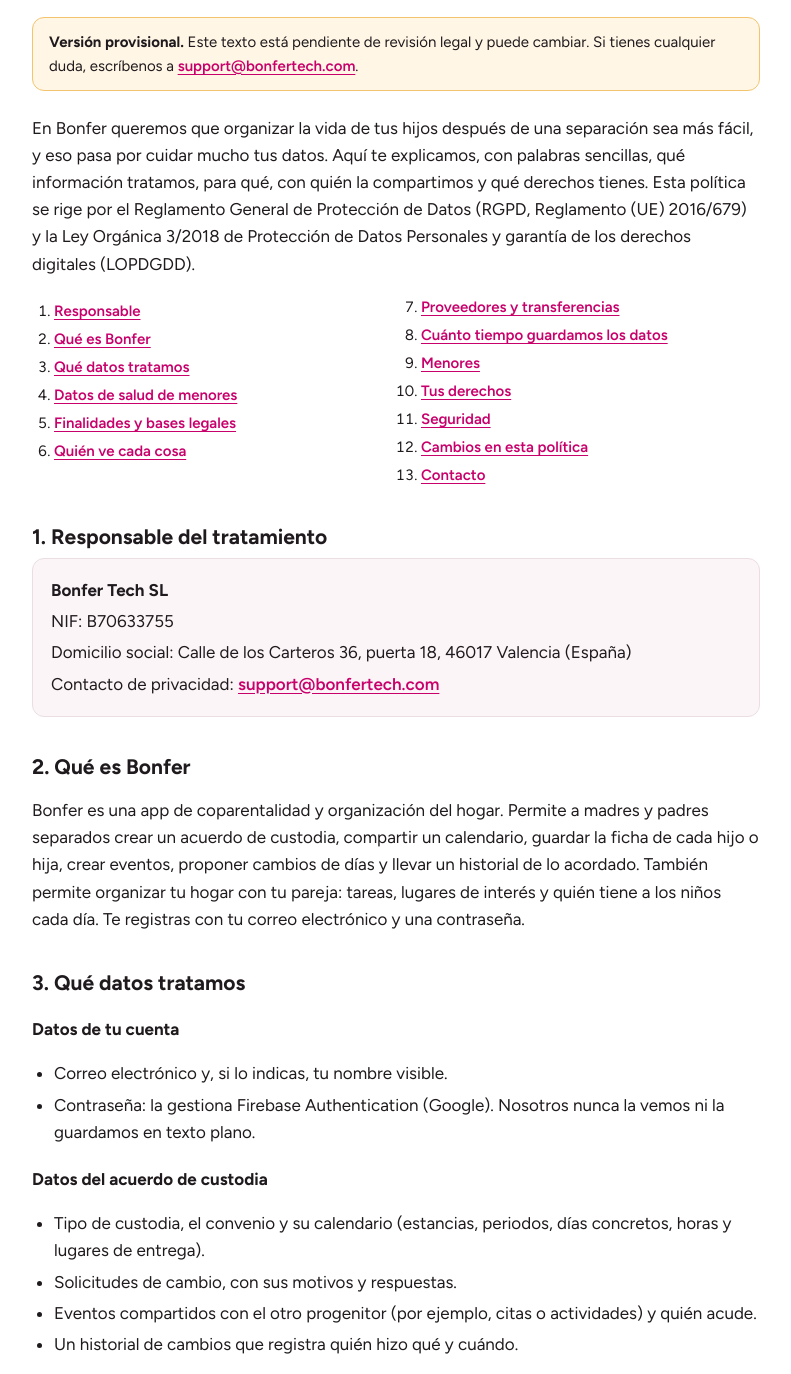
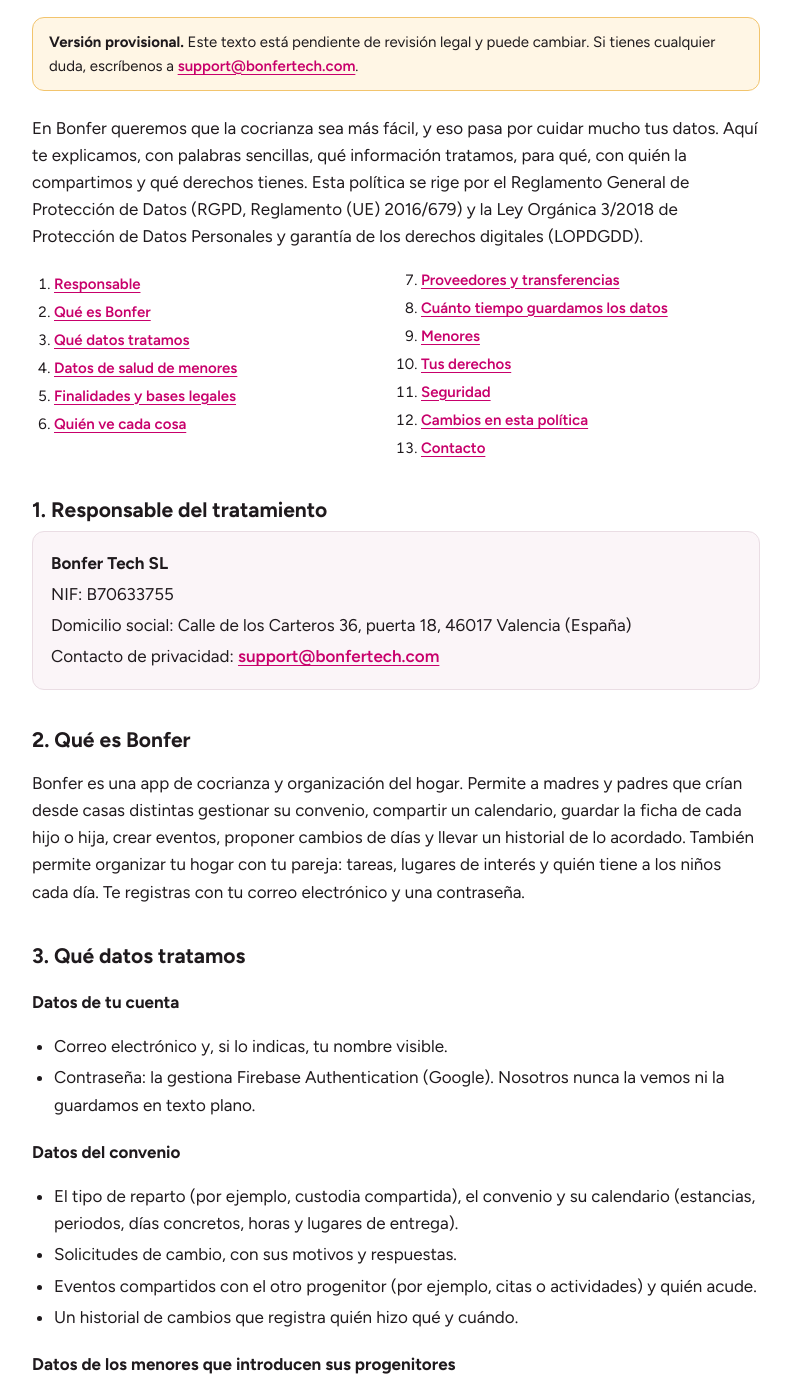
Before and after one commit to BonferInfo/politica-privacidad-bonfer, a plain HTML site: page index.html in a window 1280 px wide. Shown: the part 166-1540 px from the top of the page, without its empty margins (244-1035 px from the left). Drawn offline with Linux system fonts and the light colour scheme.

Commit message:
Política: cocrianza en lugar de separación y custodia
- La primera frase habla de cocrianza y ya no de separación.
- «Qué es Bonfer» y «Quién ve cada cosa» hablan de madres y padres que crían desde casas distintas.
- «Datos del acuerdo de custodia» pasa a «Datos del convenio»; la custodia queda solo como ejemplo del tipo de reparto, que es lo que pregunta la app.

Co-Authored-By: Claude Opus 5.5 <noreply@anthropic.com>

```diff
--- a/index.html
+++ b/index.html
@@ -116,7 +116,7 @@
 
     <p class="note"><strong>Versión provisional.</strong> Este texto está pendiente de revisión legal y puede cambiar. Si tienes cualquier duda, escríbenos a <a href="mailto:support@bonfertech.com">support@bonfertech.com</a>.</p>
 
-    <p>En Bonfer queremos que organizar la vida de tus hijos después de una separación sea más fácil, y eso pasa por cuidar mucho tus datos. Aquí te explicamos, con palabras sencillas, qué información tratamos, para qué, con quién la compartimos y qué derechos tienes. Esta política se rige por el Reglamento General de Protección de Datos (RGPD, Reglamento (UE) 2016/679) y la Ley Orgánica 3/2018 de Protección de Datos Personales y garantía de los derechos digitales (LOPDGDD).</p>
+    <p>En Bonfer queremos que la cocrianza sea más fácil, y eso pasa por cuidar mucho tus datos. Aquí te explicamos, con palabras sencillas, qué información tratamos, para qué, con quién la compartimos y qué derechos tienes. Esta política se rige por el Reglamento General de Protección de Datos (RGPD, Reglamento (UE) 2016/679) y la Ley Orgánica 3/2018 de Protección de Datos Personales y garantía de los derechos digitales (LOPDGDD).</p>
 
     <nav class="toc" aria-label="Índice">
       <ol>
@@ -145,7 +145,7 @@
     </div>
 
     <h2 id="app">2. Qué es Bonfer</h2>
-    <p>Bonfer es una app de coparentalidad y organización del hogar. Permite a madres y padres separados crear un acuerdo de custodia, compartir un calendario, guardar la ficha de cada hijo o hija, crear eventos, proponer cambios de días y llevar un historial de lo acordado. También permite organizar tu hogar con tu pareja: tareas, lugares de interés y quién tiene a los niños cada día. Te registras con tu correo electrónico y una contraseña.</p>
+    <p>Bonfer es una app de cocrianza y organización del hogar. Permite a madres y padres que crían desde casas distintas gestionar su convenio, compartir un calendario, guardar la ficha de cada hijo o hija, crear eventos, proponer cambios de días y llevar un historial de lo acordado. También permite organizar tu hogar con tu pareja: tareas, lugares de interés y quién tiene a los niños cada día. Te registras con tu correo electrónico y una contraseña.</p>
 
     <h2 id="datos">3. Qué datos tratamos</h2>
     <h3>Datos de tu cuenta</h3>
@@ -153,9 +153,9 @@
       <li>Correo electrónico y, si lo indicas, tu nombre visible.</li>
       <li>Contraseña: la gestiona Firebase Authentication (Google). Nosotros nunca la vemos ni la guardamos en texto plano.</li>
     </ul>
-    <h3>Datos del acuerdo de custodia</h3>
+    <h3>Datos del convenio</h3>
     <ul>
-      <li>Tipo de custodia, el convenio y su calendario (estancias, periodos, días concretos, horas y lugares de entrega).</li>
+      <li>El tipo de reparto (por ejemplo, custodia compartida), el convenio y su calendario (estancias, periodos, días concretos, horas y lugares de entrega).</li>
       <li>Solicitudes de cambio, con sus motivos y respuestas.</li>
       <li>Eventos compartidos con el otro progenitor (por ejemplo, citas o actividades) y quién acude.</li>
       <li>Un historial de cambios que registra quién hizo qué y cuándo.</li>
@@ -204,7 +204,7 @@
     <p><strong>Lo que no hacemos:</strong> no mostramos publicidad, no vendemos tus datos, no los cedemos a terceros con fines comerciales y no elaboramos perfiles ni tomamos decisiones automatizadas sobre ti.</p>
 
     <h2 id="quien-ve">6. Quién ve cada cosa (privacidad desde el diseño)</h2>
-    <p>Bonfer está pensado para familias separadas, así que la privacidad se aplica en el propio servidor, no solo en la pantalla:</p>
+    <p>Bonfer está pensado para madres y padres que crían desde casas distintas, así que la privacidad se aplica en el propio servidor, no solo en la pantalla:</p>
     <ul>
       <li><strong>El otro progenitor nunca ve tu hogar:</strong> ni tu pareja, ni tus tareas, ni tus lugares de interés.</li>
       <li><strong>Tu pareja no ve la ficha</strong> de los hijos que no son suyos.</li>
```
